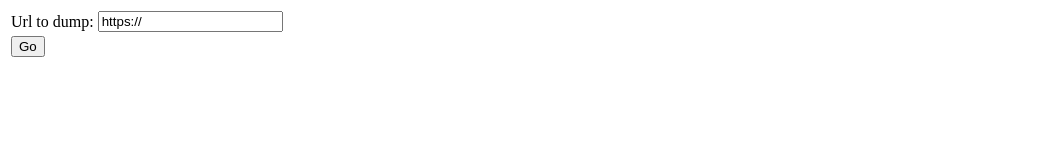
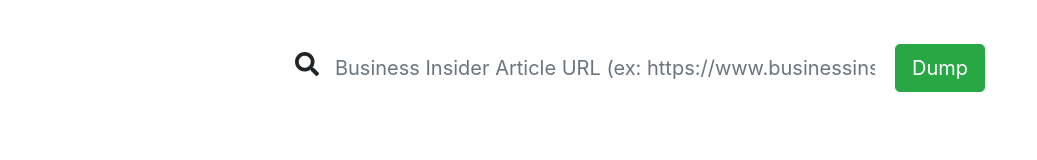
Before and after one commit to SmugZombie/BusinessOutsider, a website: page app/public/index.html in a window 1280 px wide. Shown: the whole page, without its empty margins (0-1037 px from the left). Drawn offline with nearby package versions, Linux system fonts and the light colour scheme.

Commit message:
Better Styling

```diff
--- a/app/public/index.html
+++ b/app/public/index.html
@@ -1,4 +1,36 @@
-<form action='' method='GET'>
+<script src="//cdnjs.cloudflare.com/ajax/libs/jquery/3.2.1/jquery.min.js"></script>
+<link href="//maxcdn.bootstrapcdn.com/bootstrap/4.1.1/css/bootstrap.min.css" rel="stylesheet" id="bootstrap-css">
+<script src="//maxcdn.bootstrapcdn.com/bootstrap/4.1.1/js/bootstrap.min.js"></script>
+
+<!------ Include the above in your HEAD tag ---------->
+
+<link rel="stylesheet" href="https://use.fontawesome.com/releases/v5.1.0/css/all.css" integrity="sha384-lKuwvrZot6UHsBSfcMvOkWwlCMgc0TaWr+30HWe3a4ltaBwTZhyTEggF5tJv8tbt" crossorigin="anonymous">
+<div class="container">
+    <br/>
+	<div class="row justify-content-center">
+                        <div class="col-12 col-md-10 col-lg-8">
+                            <!-- <form class="card card-sm"> -->
+                                <div class="card-body row no-gutters align-items-center">
+                                    <div class="col-auto">
+                                        <i class="fas fa-search h4 text-body"></i>
+                                    </div>
+                                    <!--end of col-->
+                                    <div class="col">
+                                        <input id='url' class="form-control form-control-lg form-control-borderless" type="search" placeholder="Business Insider Article URL (ex: https://www.businessinsider.com/article">
+                                    </div>
+                                    <!--end of col-->
+                                    <div class="col-auto">
+                                        <button class="btn btn-lg btn-success" onclick='loadUrl()' type="button">Dump</button>
+                                    </div>
+                                    <!--end of col-->
+                                </div>
+                            <!-- </form> -->
+                        </div>
+                        <!--end of col-->
+                    </div>
+</div>
+
+<!-- <form action='' method='GET'>
     <table>
         <tr>
             <td>Url to dump:</td> <td><input id='url' type='text' value='https://'/></td>
@@ -7,14 +39,26 @@
             <td colspan=2><button type='button' onclick='loadUrl();'>Go</button></td>
         </tr>
     </table>
-</form>
+</form> -->
 
 <script>
 function loadUrl(){
-    let url = encodeURIComponent(document.getElementById('url').value);
+    let myurl = encodeURIComponent(document.getElementById('url').value);
 
     //console.log(url);
 
-    window.location.replace("/" + url);
+    window.location.replace("/" + myurl);
 }
 </script>
+
+<style>
+    .form-control-borderless {
+    border: none;
+}
+
+.form-control-borderless:hover, .form-control-borderless:active, .form-control-borderless:focus {
+    border: none;
+    outline: none;
+    box-shadow: none;
+}
+</style>
```
